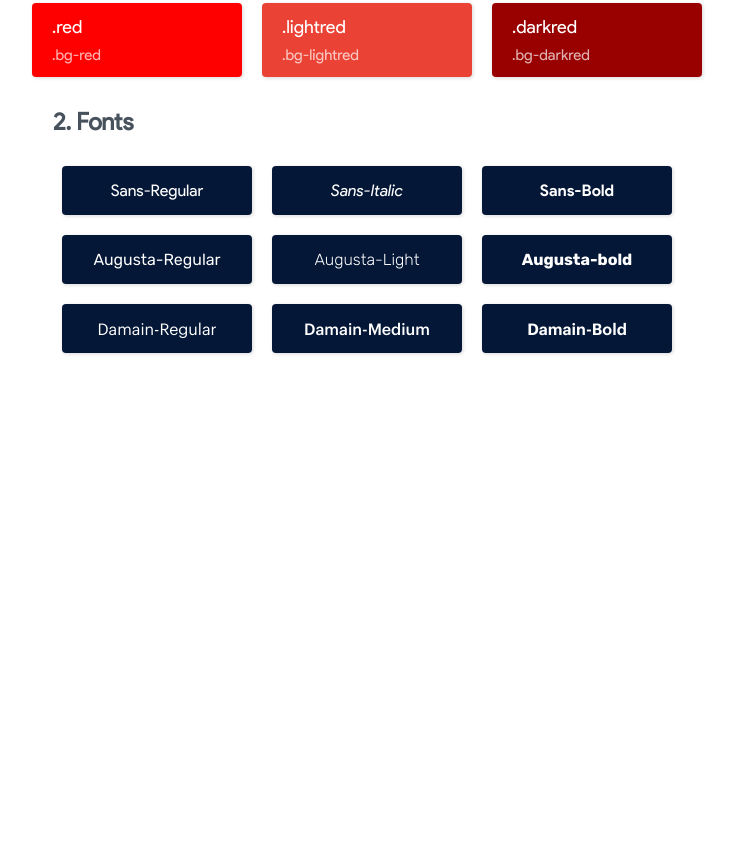
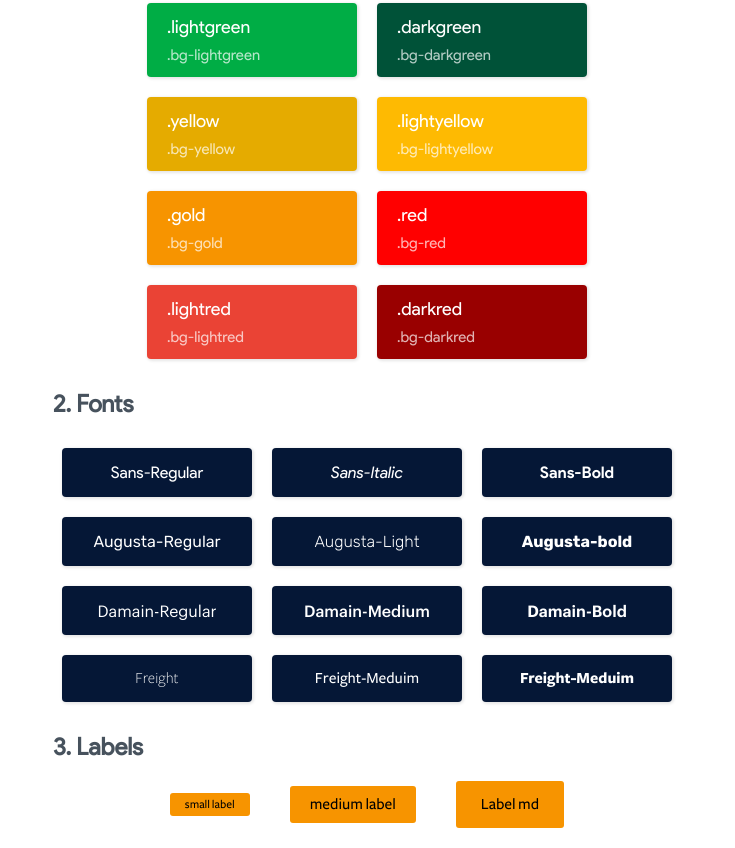
Before and after one commit to kreecorp/jello-core, a website: page src/index.html in a window 1280 px wide. Shown: the part 616-1464 px from the top of the page, without its empty margins (273-1008 px from the left). Before the commit the page ends 999 px from the top, so only its background shows below. Drawn offline with nearby package versions, Linux system fonts and the light colour scheme; files that its build step writes are made by us from their sources.

Commit message:
minor changes

```diff
--- a/gulpfile.js
+++ b/gulpfile.js
@@ -4,14 +4,12 @@ var
     gulp = require('gulp'),
     sass = require('gulp-sass'),
 
-    var paths = {
+    paths = {
         sass: {
             src: './src/demo.scss',
             dest: './src/'
         }
     }
-
-
 gulp.task('sass', function () {
     return gulp.src(paths.sass.src)
         .pipe(sass().on('error', sass.logError))
@@ -19,7 +17,7 @@ gulp.task('sass', function () {
 });
 
 gulp.task('sass:watch', function () {
-    gulp.watch(paths.sass.src, ['sass']);
+    gulp.watch('./src/*.scss', ['sass']);
 });
 
 gulp.task('server', function () {
--- a/package.json
+++ b/package.json
@@ -5,7 +5,7 @@
   "main": "index.js",
   "scripts": {
     "start": "gulp start",
-    "build-css": "gulp sass && gulp sass:watch ",
+    "dev": "gulp sass && gulp sass:watch ",
     "test": "echo \"Error: no test specified\" && exit 1"
   },
   "repository": {
@@ -25,7 +25,7 @@
   },
   "homepage": "https://github.com/KreeCorp/jello-core#readme",
   "devDependencies": {
-    "gulp": "^3.9.1"
+    "gulp": "^3.9.0"
   },
   "dependencies": {
     "gulp-sass": "^4.0.1",
--- a/src/demo.scss
+++ b/src/demo.scss
@@ -35,6 +35,7 @@ h2 {
 }
 
 .docs {
+    // Colors
     .colors {
         h2 {
             &::before {
@@ -42,12 +43,10 @@ h2 {
                 margin-right: 5px;
             }
         }
-
-
         .color-wrapper {
             -webkit-box-sizing: border-box;
             box-sizing: border-box;
-            width: 60%;
+            width: 50%;
             margin: 20px auto;
             .color {
                 border-radius: .25rem;
@@ -72,8 +71,7 @@ h2 {
                 }
             }
         }
-    }
-
+    } // Fonts
     .fonts {
         h2 {
             &::before {
@@ -83,7 +81,7 @@ h2 {
         .font-wrapper {
             -webkit-box-sizing: border-box;
             box-sizing: border-box;
-            width: 60%;
+            width: 50%;
             margin: 20px auto;
             .font {
                 border-radius: .25rem;
@@ -97,5 +95,22 @@ h2 {
                 font-size: 16px;
             }
         }
+    } // Labels
+    .labels {
+        h2::before {
+            content: "3. "
+        }
+        .labels-wrapper {
+            font-family: "freight-medium" !important;
+            -webkit-box-sizing: border-box;
+            box-sizing: border-box;
+            width: 50%;
+            margin: 20px auto;
+
+            &>span {
+                margin: 0px 20px;
+
+            }
+        }
     }
 }
--- a/src/elements/_colors.scss
+++ b/src/elements/_colors.scss
@@ -26,8 +26,6 @@ Cantarell,
 'Open Sans',
 'Helvetica Neue',
 sans-serif;
-
-
 /* Blue */
 
 .blue {
@@ -55,7 +53,6 @@ sans-serif;
 .ash {
     color: $ash;
 }
-
 
 /* Orange  & Pink*/
 
@@ -113,7 +110,6 @@ sans-serif;
     color: $darkred;
 }
 
-
 // Background Colors
 .bg-blue {
     background: $blue;
@@ -140,7 +136,6 @@ sans-serif;
 .bg-ash {
     background: $ash;
 }
-
 
 /* Orange  & Pink*/
 
--- a/src/elements/_fonts.scss
+++ b/src/elements/_fonts.scss
@@ -36,21 +36,43 @@
 
 @font-face {
     font-family: "Damain-Regular";
-    src: url("./fonts/Damain-Regular-Web.ttf");
+    src: url("./fonts/Damain-Regular.ttf");
     font-weight: normal;
 }
 
 @font-face {
     font-family: "Damain-Bold";
-    src: url("./fonts/Damain-Semibold-Web.ttf");
+    src: url("./fonts/Damain-Semibold.ttf");
     font-weight: normal;
 }
 
 @font-face {
     font-family: "Damain-Medium";
-    src: url("./fonts/Damain-Medium-Web.ttf");
+    src: url("./fonts/Damain-Medium.ttf");
     font-weight: normal;
 }
+
+@font-face {
+    font-family: "Freight-Light";
+    src: url("./fonts/Freight-Light.ttf");
+    font-weight: normal;
+}
+
+@font-face {
+    font-family: "Freight-Medium";
+    src: url("./fonts/Freight-Medium.ttf");
+    font-weight: normal;
+}
+
+@font-face {
+    font-family: "Freight-Bold";
+    src: url("./fonts/Freight-Bold.ttf");
+    font-weight: normal;
+}
+
+
+
+
 
 
 .sans {
@@ -88,3 +110,15 @@
 .damain-bold {
     font-family: "Damain-Bold";
 }
+
+.freight {
+    font-family: "Freight-Light";
+}
+
+.freight-medium {
+    font-family: "Freight-Medium";
+}
+
+.freight-bold {
+    font-family: "Freight-Bold";
+}
--- /dev/null
+++ b/src/elements/_labels.scss
@@ -0,0 +1,16 @@
+.label {
+    border-radius: 3px;
+}
+
+.sm {
+    padding: 5px 15px;
+    font-size: 12px;
+}
+
+.md {
+    padding: 10px 20px;
+}
+
+.lg {
+    padding: 15px 25px;
+}
--- a/src/index.html
+++ b/src/index.html
@@ -16,6 +16,8 @@
         </div>
 
         <div class="docs">
+
+            <!-- Colors -->
             <div class="colors">
                 <h2 class="ash"> Colors</h2>
                 <div class="color-wrapper center">
@@ -112,7 +114,7 @@
                 </div>
             </div>
 
-
+            <!-- Fonts -->
             <div class="fonts">
                 <h2 class="ash"> Fonts</h2>
 
@@ -154,6 +156,33 @@
                         <div class="font-name"> Damain-Bold </div>
                     </div>
 
+                    <div class="font bg-blueblack freight">
+                        <div class="font-name"> Freight </div>
+                    </div>
+
+
+                    <div class="font bg-blueblack freight-medium">
+                        <div class="font-name"> Freight-Meduim </div>
+                    </div>
+
+
+                    <div class="font bg-blueblack freight-bold">
+                        <div class="font-name"> Freight-Meduim </div>
+                    </div>
+                </div>
+            </div>
+
+
+
+            <!-- Labels -->
+            <div class="labels">
+                <h2 class="ash">Labels</h2>
+
+                <div class="labels-wrapper center">
+                    <span class="label sm bg-gold"> small label </span>
+                    <span class="label md bg-gold"> medium label</span>
+                    <span class="label lg bg-gold"> Label md </span>
+
                 </div>
             </div>
         </div>
--- a/src/jello.scss
+++ b/src/jello.scss
@@ -1,5 +1,6 @@
 @import "elements/colors";
 @import "elements/fonts";
+@import "elements/labels";
 
 * {
     margin: 0;
```
Also changed, not shown: src/fonts/Damain-Medium.ttf (renamed from src/fonts/Damain-Medium-Web.ttf), src/fonts/Damain-Regular.ttf (renamed from src/fonts/Damain-Regular-Web.ttf), src/fonts/Damain-Semibold.ttf (renamed from src/fonts/Damain-Semibold-Web.ttf), src/fonts/Freight-Bold.ttf (added), src/fonts/Freight-Light.ttf (added), src/fonts/Freight-Medium.ttf (added), 1 other file.
